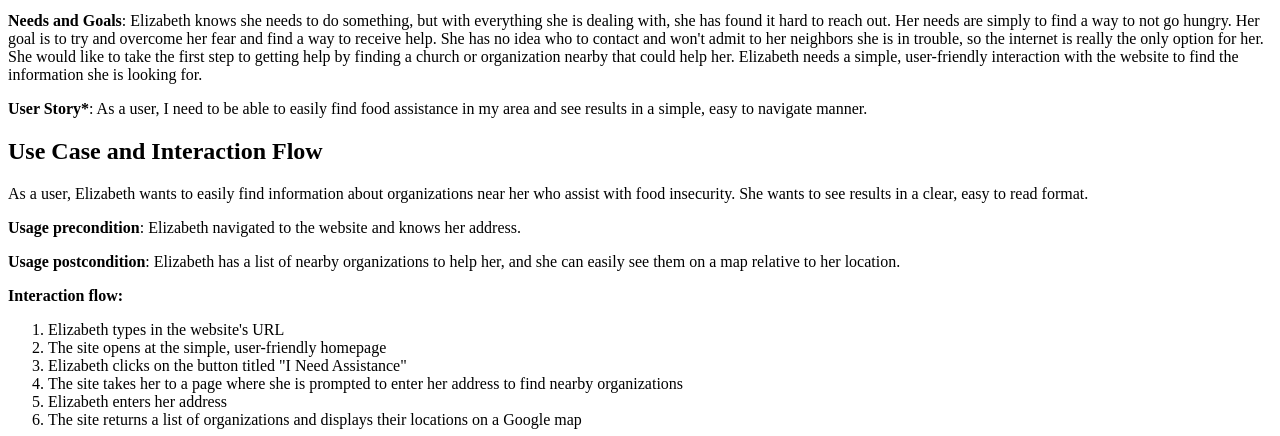
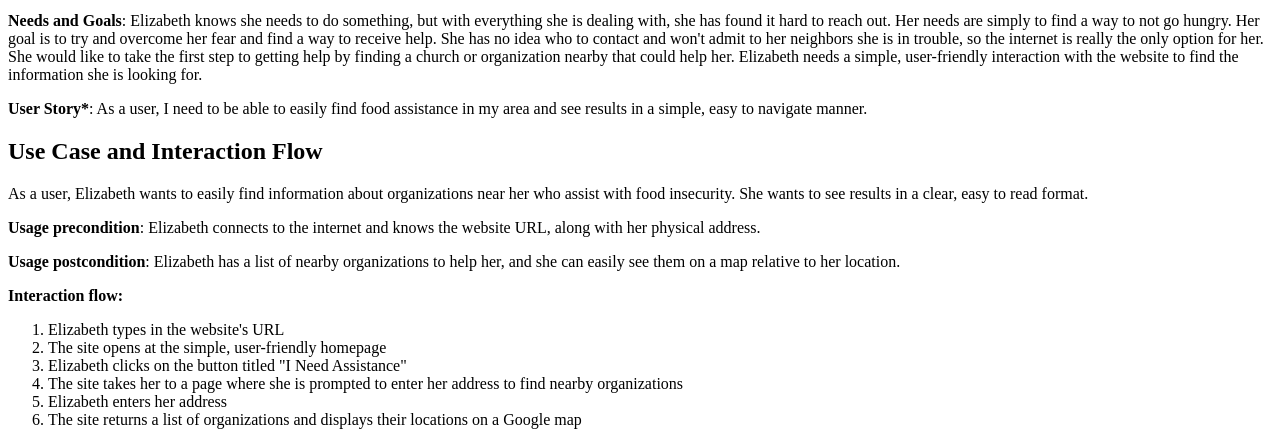
Before and after one commit to fullStackMartinez/feeding-our-past, a PHP site: page /epic/persona-2.php in a window 1280 px wide. Shown: the part 445-881 px from the top of the page. Run offline with PHP 8.4, Linux system fonts and the light colour scheme.

Commit message:
edited usage precondition

```diff
--- a/epic/persona-2.php
+++ b/epic/persona-2.php
@@ -32,7 +32,7 @@
 		<!-- Define this persona's use case and interaction flow -->
 		<p>As a user, Elizabeth wants to easily find information about organizations near her who assist with food insecurity. She wants to see results in a clear, easy to read format.</p>
 
-		<p><strong>Usage precondition</strong>: Elizabeth navigated to the website and knows her address.</p>
+		<p><strong>Usage precondition</strong>: Elizabeth connects to the internet and knows the website URL, along with her physical address.</p>
 
 		<p><strong>Usage postcondition</strong>: Elizabeth has a list of nearby organizations to help her, and she can easily see them on a map relative to her location.</p>
 
```
